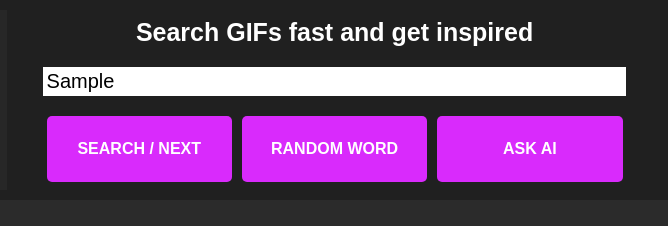
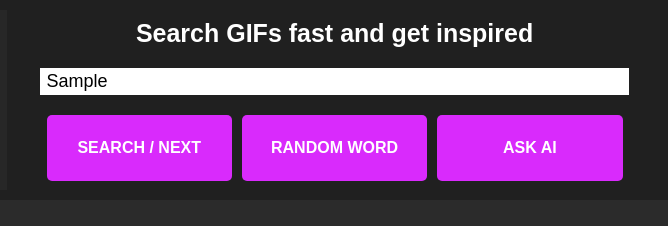
Before and after one commit to mwMotionDesign/GIF-Searcher, a website: page public/index.html in a window 1280 px wide. Both pictures are taken after typing "Sample" into the empty fields and a click on the button "SEARCH / NEXT". Shown: the full height of the page, 295-963 px from the left. Drawn offline with Linux system fonts and the light colour scheme; no server answers.

Commit message:
Empty Search + StyleChanges

```diff
--- a/public/main.js
+++ b/public/main.js
@@ -157,12 +157,12 @@
 // DEBUG
 // inputField.value = "Welcome";
 // searchForGif();
-// inputField.value = "";
+inputField.value = "";
 
 async function searchForGif() {
     newSiteLoad = true;
 
-    if (data == inputField.value) {
+    if (data == inputField.value && data != "") {
         // console.log("Asking: ");
         // console.log("data Length: " + gifLinkData.length);
         // console.log("endGIF: " + endGIF);
--- a/public/style.css
+++ b/public/style.css
@@ -140,8 +140,8 @@
 input {
     width: 800px;
     max-width: 90%;
-    font-size: 20px;
-    padding: 0.5% 0.5%;
+    font-size: 18px;
+    padding: 0.5% 1%;
     margin: 20px 0px;
     border: none;
     background-color: rgb(255, 255, 255);
```
